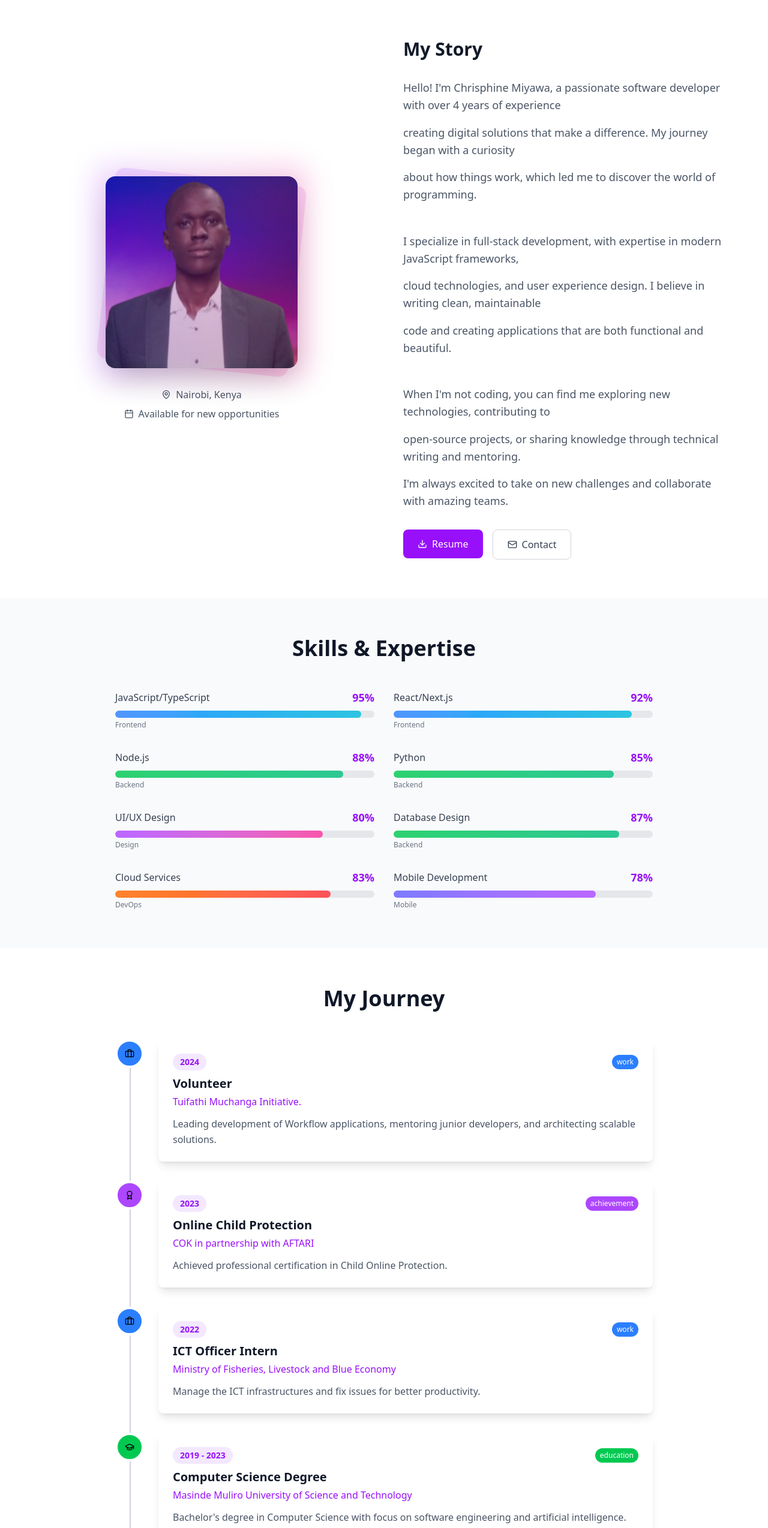
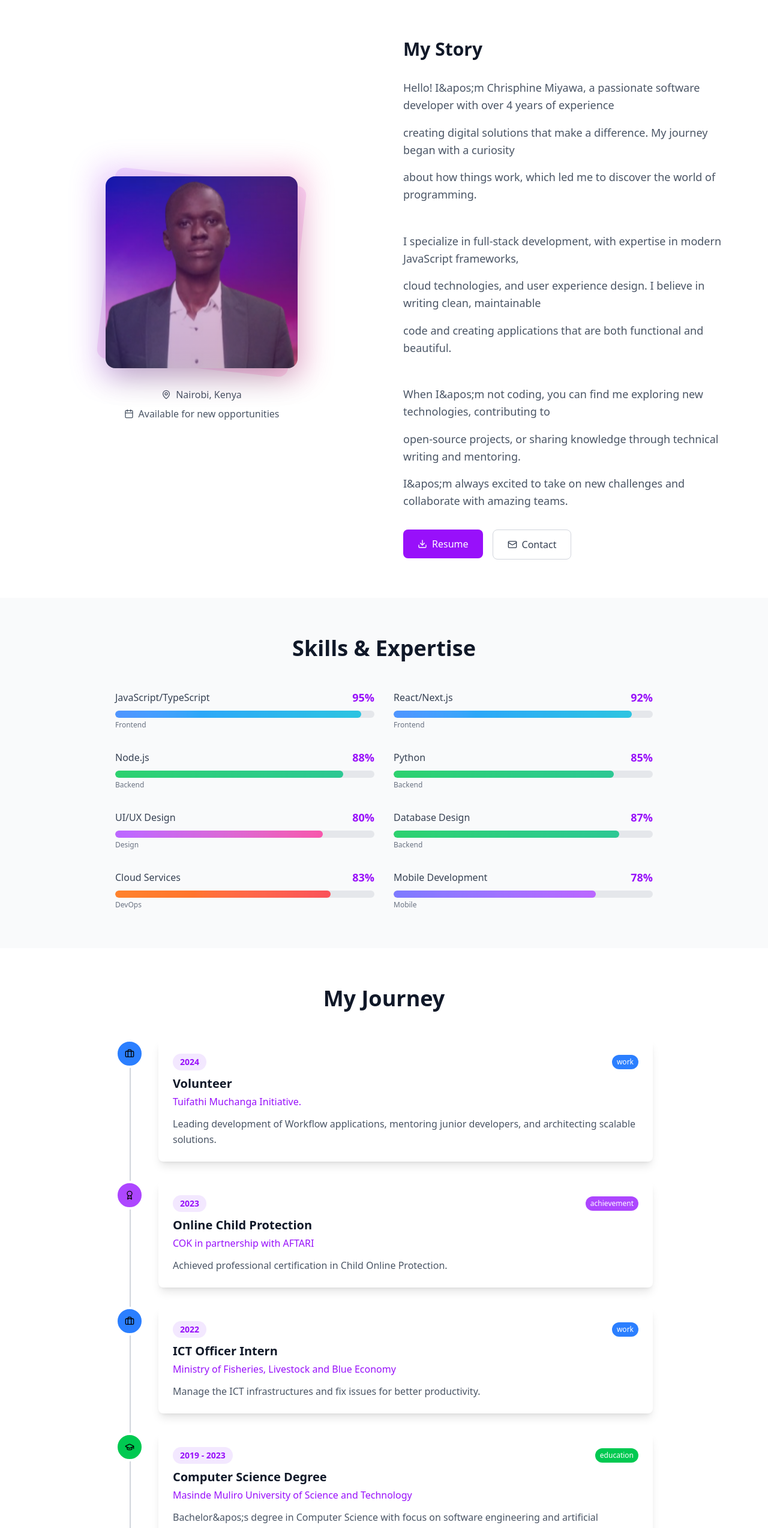
Before and after one commit to Chrisphine0/portfolios, a Next.js app: page /about in a window 1280 px wide. Shown: the part 220-2768 px from the top of the page at 60% size. Built offline with nearby package versions, Linux system fonts and the light colour scheme.

Commit message:
revert changes

```diff
--- a/app/about/page.tsx
+++ b/app/about/page.tsx
@@ -72,7 +72,7 @@ const timelineData: TimelineItem[] = [
     title: "Computer Science Degree",
     company: "Masinde Muliro University of Science and Technology",
     description:
-      "Bachelor's degree in Computer Science with focus on software engineering and artificial intelligence.",
+      "Bachelor&apos;s degree in Computer Science with focus on software engineering and artificial intelligence.",
     type: "education",
     icon: <GraduationCap className="w-4 h-4" />,
   },
@@ -89,7 +89,7 @@ const timelineData: TimelineItem[] = [
 ]
 
 const biographyLines = [
-  "Hello! I'm Chrisphine Miyawa, a passionate software developer with over 4 years of experience",
+  "Hello! I&apos;m Chrisphine Miyawa, a passionate software developer with over 4 years of experience",
   "creating digital solutions that make a difference. My journey began with a curiosity",
   "about how things work, which led me to discover the world of programming.",
   "",
@@ -97,9 +97,9 @@ const biographyLines = [
   "cloud technologies, and user experience design. I believe in writing clean, maintainable",
   "code and creating applications that are both functional and beautiful.",
   "",
-  "When I'm not coding, you can find me exploring new technologies, contributing to",
+  "When I&apos;m not coding, you can find me exploring new technologies, contributing to",
   "open-source projects, or sharing knowledge through technical writing and mentoring.",
-  "I'm always excited to take on new challenges and collaborate with amazing teams.",
+  "I&apos;m always excited to take on new challenges and collaborate with amazing teams.",
 ]
 
 function MouseTrackingPhoto() {
@@ -467,9 +467,9 @@ export default function AboutPage() {
       <section className="py-16 px-6 bg-gradient-to-r from-purple-600 to-pink-600">
         <div className="max-w-4xl mx-auto text-center">
           <ScrollSection>
-            <h2 className="text-4xl font-bold text-white mb-6">Let's Work Together</h2>
+            <h2 className="text-4xl font-bold text-white mb-6">Let&apos;s Work Together</h2>
             <p className="text-xl text-purple-100 mb-8 max-w-2xl mx-auto">
-              I'm always excited to take on new challenges and collaborate with amazing teams. Let's create something
+              I&apos;m always excited to take on new challenges and collaborate with amazing teams. Let&apos;s create something
               incredible together!
             </p>
             <div className="flex flex-col sm:flex-row gap-4 justify-center">
--- a/components/footer.tsx
+++ b/components/footer.tsx
@@ -38,7 +38,7 @@ export default function Footer() {
               <span className="text-xl font-bold">Chrisphine Odhiambo</span>
             </Link>
             <p className="text-gray-400 mb-6 leading-relaxed">
-              Passionate software developer creating digital solutions that make a difference. Let's build something
+              Passionate software developer creating digital solutions that make a difference. Let&apos;s build something
               amazing together.
             </p>
             <div className="flex space-x-4">
```
